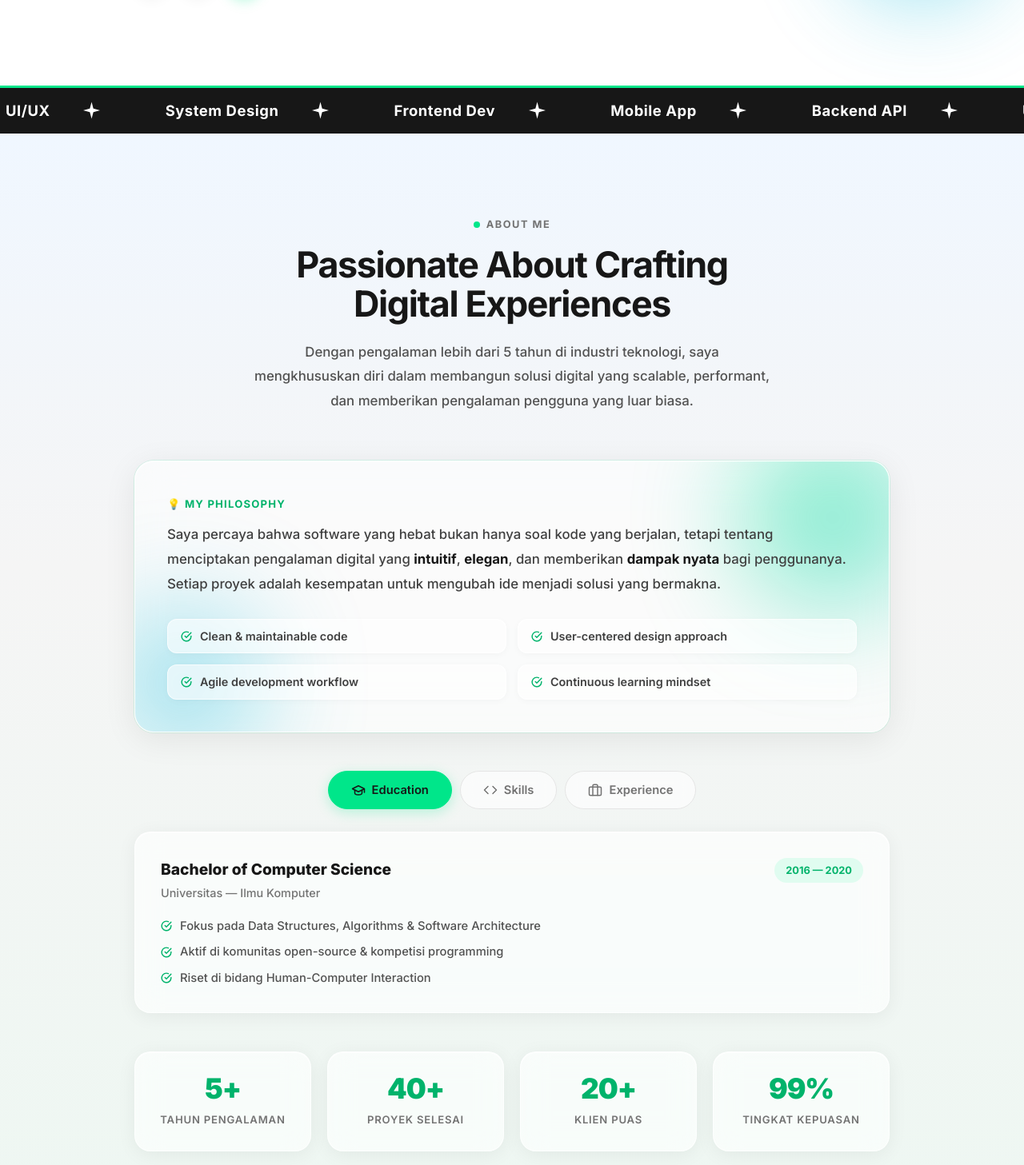
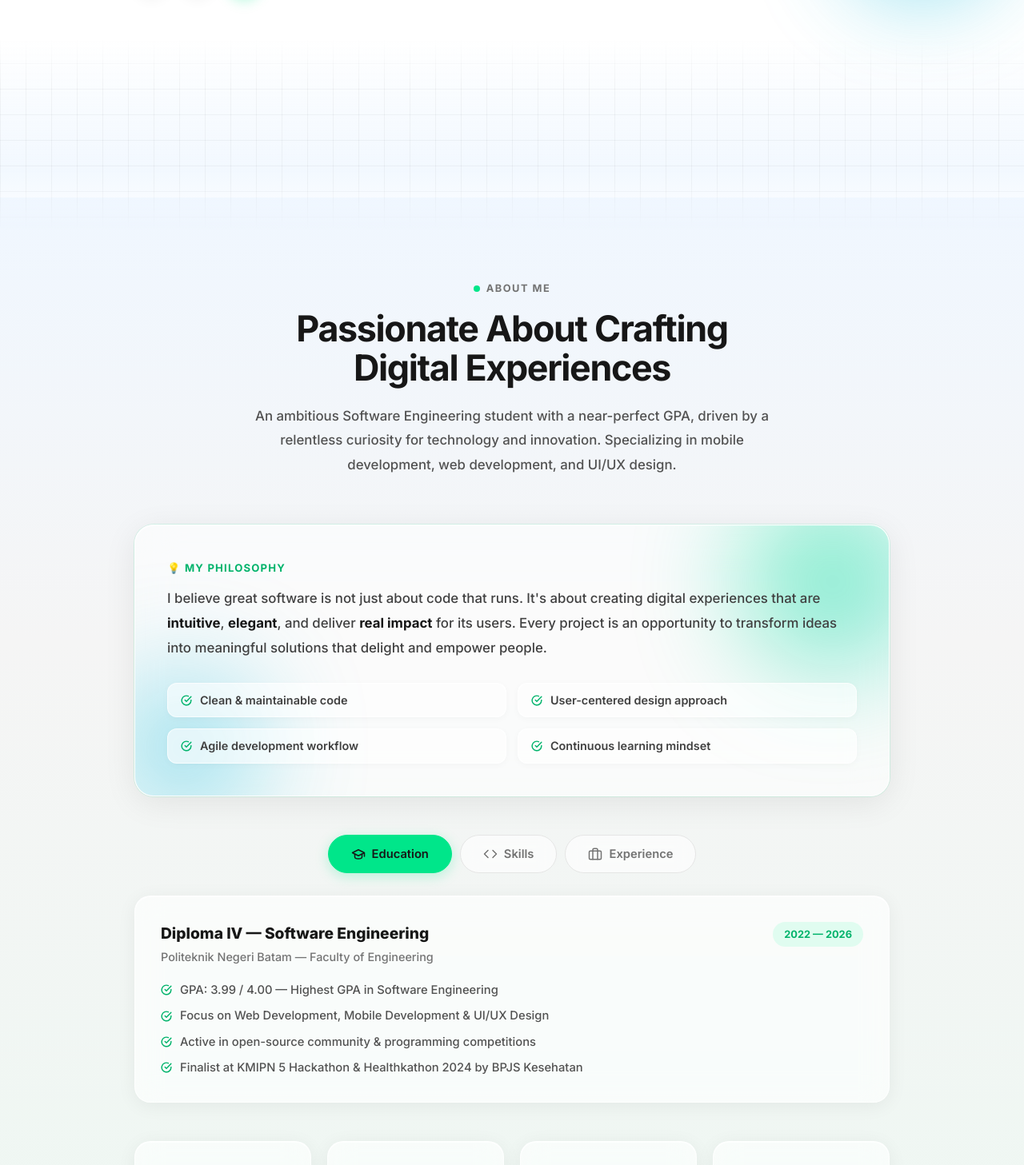
Before and after one commit to galihtra/galihtra-web, a Next.js app: page / in a window 1280 px wide. Shown: the part 693-2150 px from the top of the page at 80% size. Built offline with nearby package versions, Linux system fonts and the light colour scheme.

Commit message:
divider about

```diff
--- a/app/globals.css
+++ b/app/globals.css
@@ -901,49 +901,40 @@ button.hamburger.active span:nth-child(3) {
   box-shadow: 0 0 12px rgba(0, 230, 138, 0.5);
 }
 
-.marquee-wrapper {
+/* ══════════════════════════════════════════════════════
+   GRID DIVIDER TRANSITION
+   ══════════════════════════════════════════════════════ */
+.grid-divider-transition {
   position: relative;
   width: 100%;
+  height: 240px;
+  margin-top: -60px;
+  margin-bottom: -40px;
+  z-index: 5;
+  pointer-events: none;
+  overflow: hidden;
+  /* Smooth color bridge from white hero → soft blue about */
+  background: linear-gradient(
+    180deg,
+    rgba(255, 255, 255, 0) 0%,
+    rgba(245, 250, 255, 0.6) 30%,
+    rgba(240, 247, 255, 0.85) 70%,
+    rgba(240, 247, 255, 0) 100%
+  );
+}
+
+.grid-pattern-overlay {
+  position: absolute;
+  inset: 0;
+  background-size: 32px 32px;
+  /* Faint notebook-style grid lines */
+  background-image:
+    linear-gradient(to right, rgba(0, 0, 0, 0.04) 1px, transparent 1px),
+    linear-gradient(to bottom, rgba(0, 0, 0, 0.04) 1px, transparent 1px);
+  /* Smooth gradient fade top to bottom */
+  mask-image: linear-gradient(to bottom, transparent 0%, black 25%, black 75%, transparent 100%);
+  -webkit-mask-image: linear-gradient(to bottom, transparent 0%, black 25%, black 75%, transparent 100%);
   z-index: 10;
-}
-
-.marquee {
-  width: 100%;
-  height: 60px;
-  background: #171717;
-  border-top: 3px solid var(--accent);
-  display: flex;
-  align-items: center;
-  overflow: hidden;
-  white-space: nowrap;
-}
-
-.marquee-track {
-  display: inline-flex;
-  animation: scroll 20s linear infinite;
-}
-
-.marquee-track:hover {
-  animation-play-state: paused;
-}
-
-.marquee-item {
-  display: inline-flex;
-  align-items: center;
-  gap: 40px;
-  padding: 0 40px;
-  color: #fff;
-  font-size: 1.15rem;
-  font-weight: 700;
-  white-space: nowrap;
-  letter-spacing: 0.03em;
-}
-
-.marquee-dot {
-  color: #fff;
-  display: flex;
-  align-items: center;
-  justify-content: center;
 }
 
 /* ══════════════════════════════════════════════════════
--- a/app/page.tsx
+++ b/app/page.tsx
@@ -149,13 +149,14 @@ export default function Home() {
 
   const educationData = [
     {
-      degree: "Bachelor of Computer Science",
-      institution: "Universitas — Ilmu Komputer",
-      period: "2016 — 2020",
+      degree: "Diploma IV — Software Engineering",
+      institution: "Politeknik Negeri Batam — Faculty of Engineering",
+      period: "2022 — 2026",
       highlights: [
-        "Fokus pada Data Structures, Algorithms & Software Architecture",
-        "Aktif di komunitas open-source & kompetisi programming",
-        "Riset di bidang Human-Computer Interaction",
+        "GPA: 3.99 / 4.00 — Highest GPA in Software Engineering",
+        "Focus on Web Development, Mobile Development & UI/UX Design",
+        "Active in open-source community & programming competitions",
+        "Finalist at KMIPN 5 Hackathon & Healthkathon 2024 by BPJS Kesehatan",
       ],
     },
   ];
@@ -163,40 +164,52 @@ export default function Home() {
   const skillCategories = [
     {
       category: "Frontend",
-      skills: ["React", "Next.js", "TypeScript", "HTML/CSS", "Tailwind CSS"],
+      skills: ["HTML", "CSS", "JavaScript", "PHP", "Laravel"],
     },
     {
       category: "Mobile",
-      skills: ["Flutter", "Dart", "React Native", "Android SDK"],
+      skills: ["Flutter", "Dart", "Kotlin", "XML", "Android Studio"],
     },
     {
-      category: "Backend",
-      skills: ["Node.js", "Express", "PostgreSQL", "MongoDB", "REST API"],
+      category: "Backend & Database",
+      skills: ["SQL", "NoSQL", "Firebase", "PostgreSQL", "REST API"],
     },
     {
-      category: "DevOps & Tools",
-      skills: ["Docker", "AWS", "Git", "CI/CD", "Firebase"],
+      category: "Tools & Platform",
+      skills: ["Git", "GitHub", "Figma", "Postman", "Google Cloud", "AWS"],
     },
   ];
 
   const experienceData = [
     {
-      role: "Senior Software Developer",
-      company: "Freelance & Contract",
-      period: "2022 — Sekarang",
-      desc: "Merancang dan mengembangkan solusi digital end-to-end untuk berbagai klien, mulai dari startup hingga enterprise. Fokus pada arsitektur scalable dan user experience premium.",
+      role: "Mobile Developer",
+      company: "PT. Sat Nusapersada Tbk",
+      period: "Jul 2025 — May 2026",
+      desc: "Developed and maintained the internal corporate mobile application using Flutter. Handled end-to-end front-end development, implemented biometric authentication, and architected middleware workflows using N8N for PostgreSQL and OneSignal push notifications.",
     },
     {
-      role: "Full-Stack Developer",
-      company: "Digital Agency",
-      period: "2020 — 2022",
-      desc: "Bertanggung jawab atas pengembangan web dan mobile app untuk klien di sektor e-commerce, edukasi, dan fintech. Memimpin tim kecil dalam menerapkan agile workflow.",
+      role: "Mobile Developer",
+      company: "Sekretariat Jenderal DPR RI",
+      period: "Aug 2024 — Dec 2024",
+      desc: "Built a cross-platform attendance tracking app using Flutter. Led end-to-end development from UI/UX design in Figma to deployment. Created a GPS-integrated attendance system and a digital learning module (LMS) with quizzes and progress tracking.",
     },
     {
-      role: "Junior Developer",
-      company: "Software House",
-      period: "2018 — 2020",
-      desc: "Memulai karier profesional dengan membangun fitur frontend dan integrasi API. Berkontribusi pada 10+ proyek dan mengasah skill di React dan Flutter.",
+      role: "Junior Software Developer",
+      company: "PT. Deva Indonesia Group",
+      period: "Jun 2024 — Aug 2024",
+      desc: "Developed, maintained, and optimized company websites using WordPress. Collaborated with design and marketing teams to implement new features and ensure responsive, cross-browser compatible experiences.",
+    },
+    {
+      role: "Flutter Developer",
+      company: "PT. Sinergi Inovasi Tekno (SINTECH)",
+      period: "Apr 2024 — Jun 2024",
+      desc: "Designed the UI for Foochi Food Delivery application in Figma and developed features including profile, order, notifications, and menu pages using Flutter.",
+    },
+    {
+      role: "Mobile Developer",
+      company: "CIRCLE Creative Solution",
+      period: "Jun 2021 — Aug 2021",
+      desc: "Practiced Flutter engineering with attention to code quality and mobile performance. Developed a VPN Network app using Kotlin & Firebase, and designed a wholesale application in Flutter.",
     },
   ];
 
@@ -376,15 +389,9 @@ export default function Home() {
         </div>
       </section>
 
-      {/* ════════ MARQUEE ════════ */}
-      <div className="marquee-wrapper">
-        <section className="marquee">
-          <div className="marquee-track">
-            {[...marqueeSkills, ...marqueeSkills, ...marqueeSkills, ...marqueeSkills].map((s, i) => (
-              <span key={i} className="marquee-item">{s} <span className="marquee-dot"><SparkleIcon /></span></span>
-            ))}
-          </div>
-        </section>
+      {/* ════════ GRID DIVIDER TRANSITION ════════ */}
+      <div className="grid-divider-transition" aria-hidden="true">
+        <div className="grid-pattern-overlay" />
       </div>
 
       {/* ════════ ABOUT ════════ */}
@@ -395,8 +402,8 @@ export default function Home() {
             <div className="section-tag"><span className="section-tag-dot" /> About Me</div>
             <h2 className="section-title">Passionate About Crafting<br />Digital Experiences</h2>
             <p className="about-subtitle">
-              Dengan pengalaman lebih dari 5 tahun di industri teknologi, saya mengkhususkan diri dalam
-              membangun solusi digital yang scalable, performant, dan memberikan pengalaman pengguna yang luar biasa.
+              An ambitious Software Engineering student with a near-perfect GPA, driven by a relentless curiosity
+              for technology and innovation. Specializing in mobile development, web development, and UI/UX design.
             </p>
           </FadeSection>
 
@@ -411,10 +418,10 @@ export default function Home() {
                 <div className="about-philosophy">
                   <span className="about-philosophy-label">💡 My Philosophy</span>
                   <p className="about-philosophy-text">
-                    Saya percaya bahwa software yang hebat bukan hanya soal kode yang berjalan,
-                    tetapi tentang menciptakan pengalaman digital yang <strong>intuitif</strong>, <strong>elegan</strong>, dan
-                    memberikan <strong>dampak nyata</strong> bagi penggunanya. Setiap proyek adalah kesempatan untuk
-                    mengubah ide menjadi solusi yang bermakna.
+                    I believe great software is not just about code that runs. It&apos;s about creating
+                    digital experiences that are <strong>intuitive</strong>, <strong>elegant</strong>, and
+                    deliver <strong>real impact</strong> for its users. Every project is an opportunity to
+                    transform ideas into meaningful solutions that delight and empower people.
                   </p>
                 </div>
                 <div className="about-highlights-row">
@@ -526,10 +533,10 @@ export default function Home() {
           <FadeSection delay={0.3}>
             <div className="about-stats">
               {[
-                { value: "5+", label: "Tahun Pengalaman" },
-                { value: "40+", label: "Proyek Selesai" },
-                { value: "20+", label: "Klien Puas" },
-                { value: "99%", label: "Tingkat Kepuasan" },
+                { value: "3.99", label: "GPA Score" },
+                { value: "6+", label: "Work Experiences" },
+                { value: "8+", label: "Awards & Honors" },
+                { value: "7+", label: "Certifications" },
               ].map((stat, i) => (
                 <div key={i} className="about-stat-item">
                   <span className="about-stat-value">{stat.value}</span>
```
Also changed, not shown: 1 other file (tests, documents, lock files or other folders).
